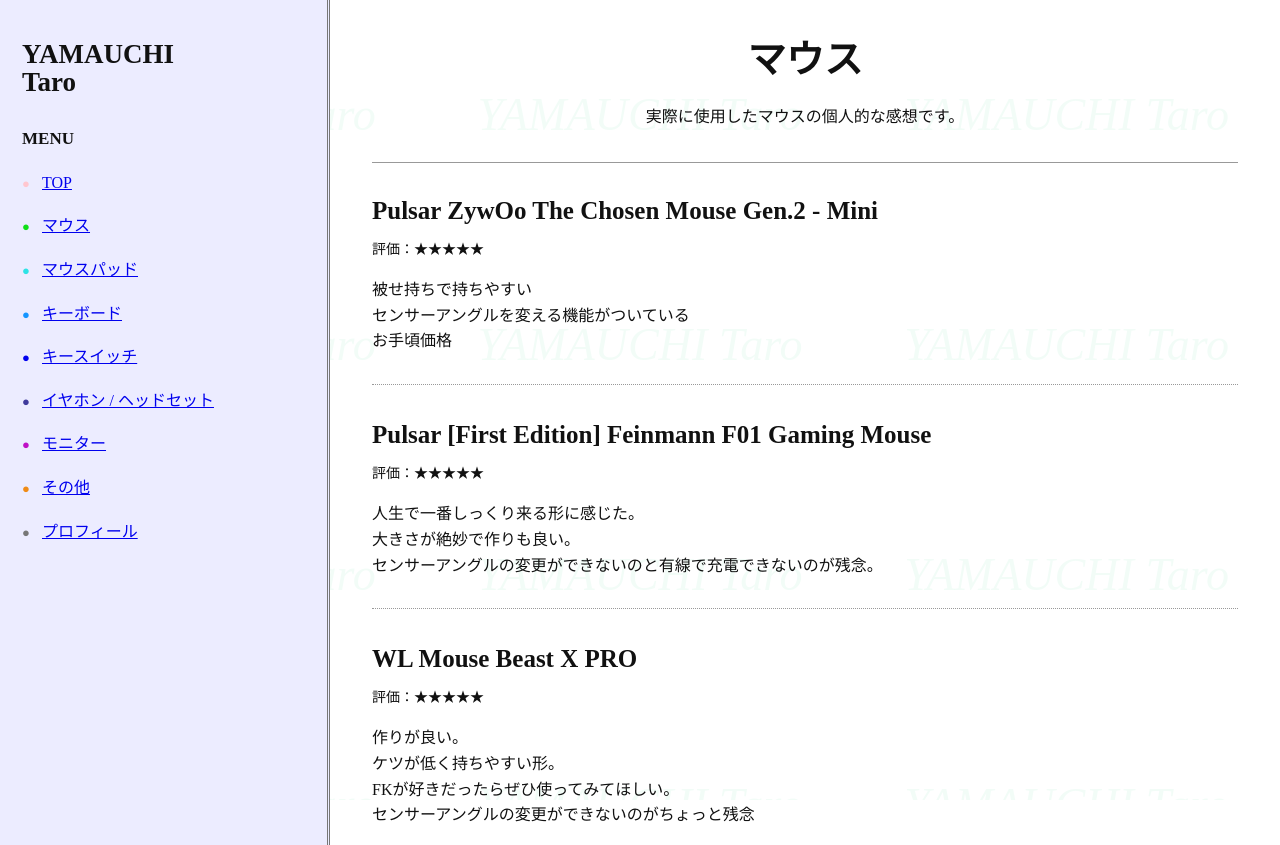
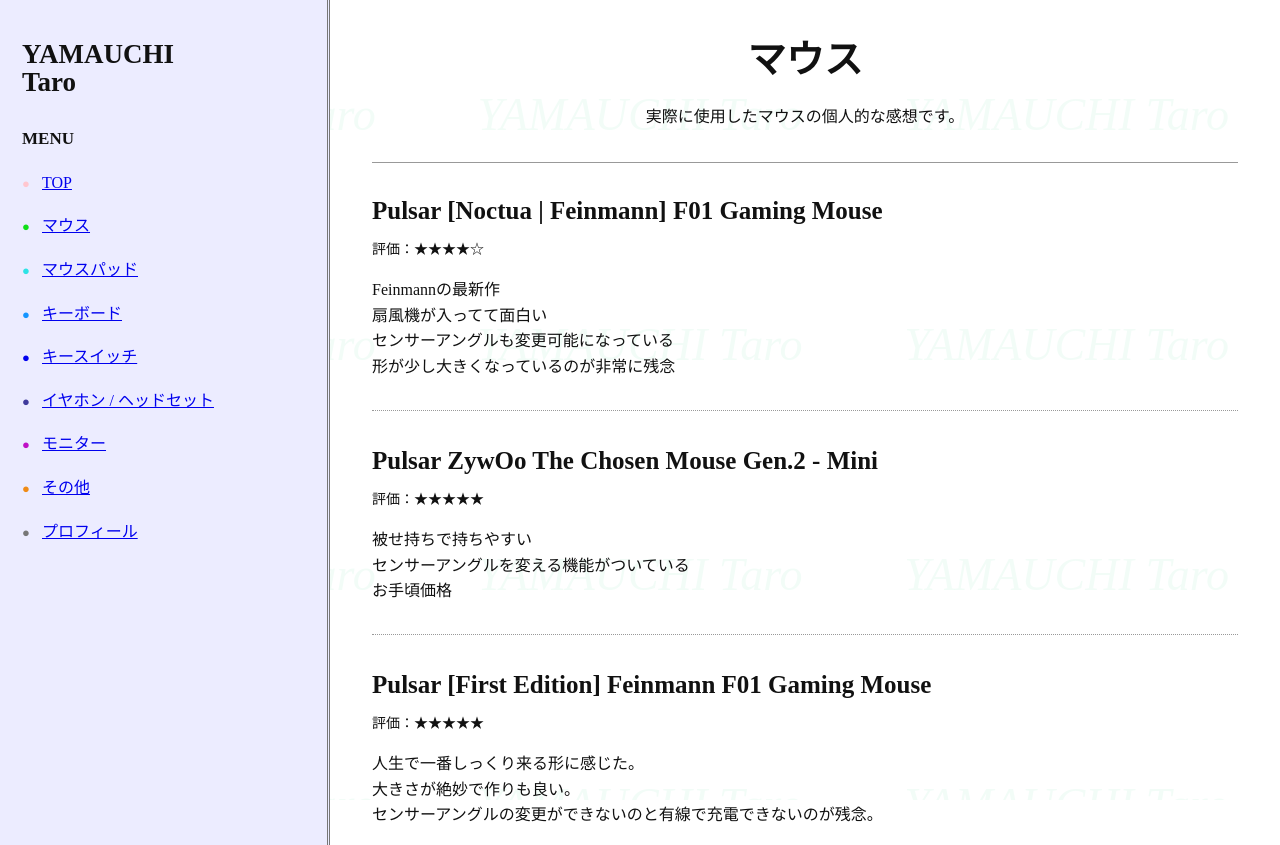
Before and after one commit to ShirleyAstre/yamauchi-homepage, a plain HTML site: page mouse.html in a window 1280 px wide. Shown: the top 845 px of the page. Drawn offline with Linux system fonts and the light colour scheme.

Commit message:
Update device reviews from Google Sheets (2026-08-31 06:38)

```diff
--- a/mouse.html
+++ b/mouse.html
@@ -46,6 +46,16 @@
           この範囲の外側（メニュー・背景・タイトル・フッターなど）は自動更新では変更されません。
         -->
         <!-- REVIEWS_START -->
+        <article class="review-entry">
+          <h2>Pulsar [Noctua | Feinmann] F01 Gaming Mouse</h2>
+          <p class="review-meta">評価：★★★★☆</p>
+          <p>Feinmannの最新作<br>
+          扇風機が入ってて面白い<br>
+          センサーアングルも変更可能になっている<br>
+          形が少し大きくなっているのが非常に残念</p>
+        </article>
+        <hr class="review-separator">
+
         <article class="review-entry">
           <h2>Pulsar ZywOo The Chosen Mouse Gen.2 - Mini</h2>
           <p class="review-meta">評価：★★★★★</p>
@@ -142,7 +152,7 @@
         <hr class="review-separator">
 
         <article class="review-entry">
-          <h2>SteelSeries KANAv2</h2>
+          <h2>SteelSeries KANA v2</h2>
           <p class="review-meta">評価：★★★★★</p>
           <p>形が良い<br>
           スピンしづらくなって感動した</p>
@@ -150,7 +160,7 @@
         <hr class="review-separator">
 
         <article class="review-entry">
-          <h2>SteelSeries Kinzuv2</h2>
+          <h2>SteelSeries Kinzu v2</h2>
           <p class="review-meta">評価：★★☆☆☆</p>
           <p>形は良いが前作とは違うセンサースピンがすごく起きるというバグがあり使えなかった。</p>
         </article>
```
